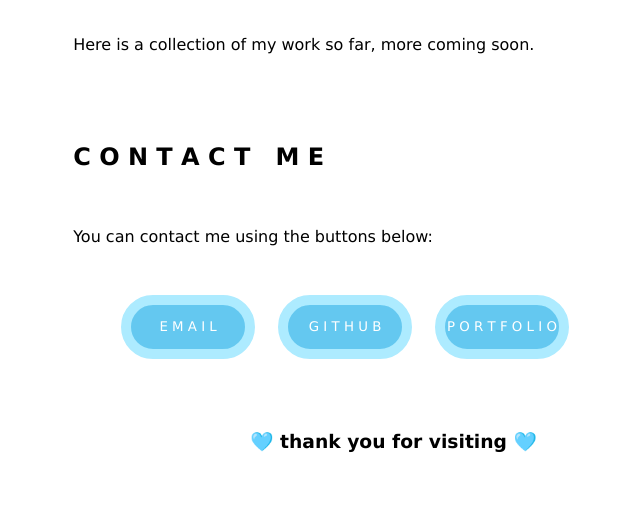
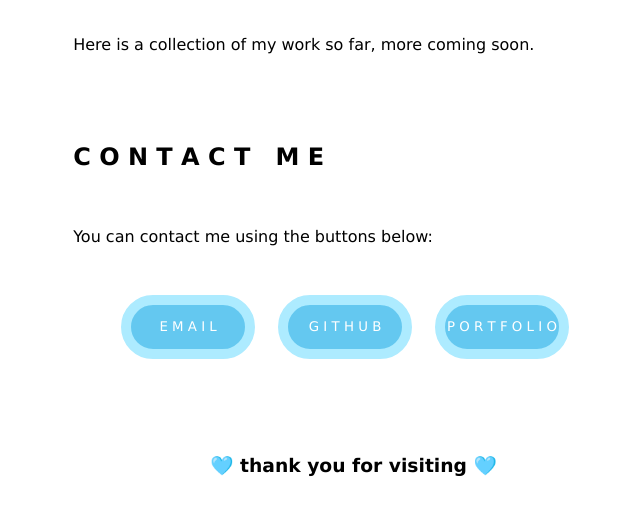
Before and after one commit to jamu-bu/portfolio, a plain HTML site: page index.html in a window 1280 px wide. Shown: the part 1666-2196 px from the top of the page, without its empty margins (278-918 px from the left). Before the commit the page ends 2153 px from the top, so only its background shows below. Drawn offline with Linux system fonts and the light colour scheme.

Commit message:
updated css

```diff
--- a/assets/css/styles.css
+++ b/assets/css/styles.css
@@ -94,7 +94,8 @@ footer {
     display: flexbox;
     justify-content: center;
     text-align: center;
-    margin-right: 20%;
+    padding: 3%;
+    margin-right: 30%;
 }
 
 footer h3::before, footer h3::after {
```
